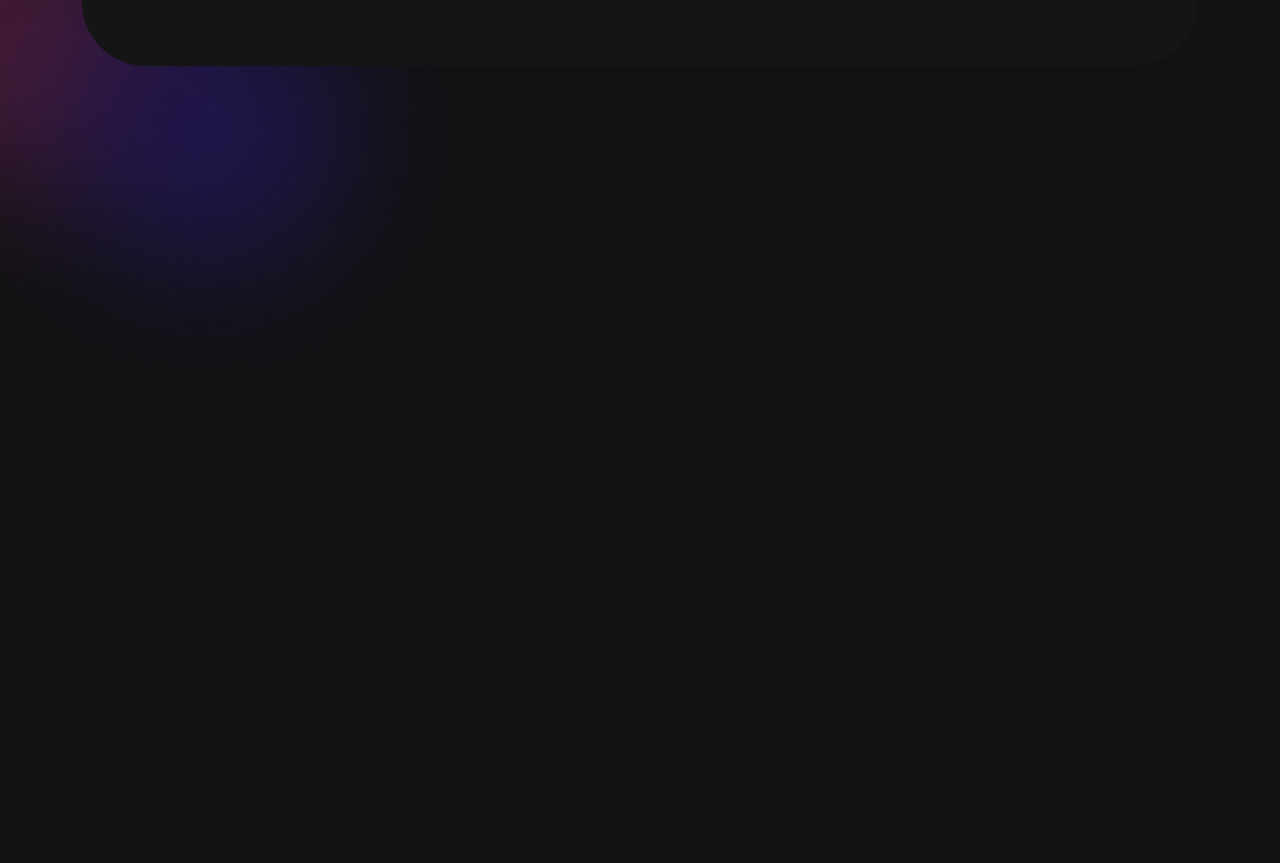
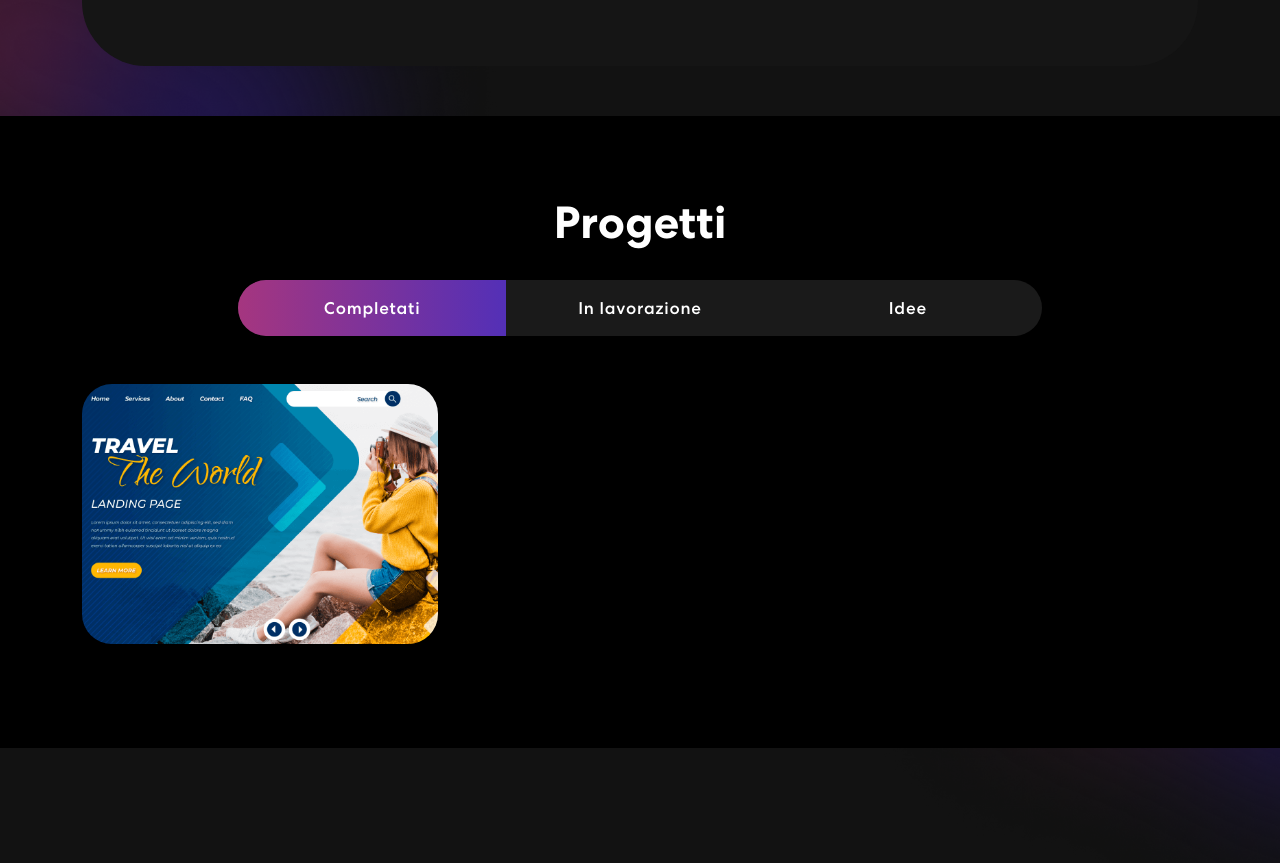
Before and after one commit to Paolo95/Portfolio_site, a React (Create React App) app: page / in a window 1280 px wide. Shown: the part 1187-2050 px from the top of the page. Before the commit the page ends 1623 px from the top, so only its background shows below. Built offline with nearby package versions, Linux system fonts and the light colour scheme.

Commit message:
Projects section done

```diff
--- a/src/App.css
+++ b/src/App.css
@@ -346,3 +346,129 @@
   width: 40%;
   z-index: -4;
 }
+
+/************ Projects Css ************/
+.project {
+  padding: 80px 0;
+  position: relative;
+  background-color: black;
+}
+.project h2 {
+	font-size: 45px;
+	font-weight: 700;
+  text-align: center;
+}
+.project p {
+  color: #B8B8B8;
+  font-size: 18px;
+  letter-spacing: 0.8px;
+  line-height: 1.5em;
+  margin: 14px auto 30px auto;
+  text-align: center;
+  width: 56%;
+}
+.project .nav.nav-pills {
+  width: 72%;
+  margin: 0 auto;
+  border-radius: 50px;
+  background-color: rgb(255 255 255 / 10%);
+  overflow: hidden;
+}
+.project .nav.nav-pills .nav-item {
+  width: 33.33333%;
+}
+.project .nav.nav-pills .nav-link {
+  background-color: transparent;
+  border-radius: 0;
+  padding: 17px 0;
+  color: #fff;
+  width: 100%;
+  font-size: 17px;
+  letter-spacing: 0.8px;
+  font-weight: 500;
+  position: relative;
+  transition: 0.3s ease-in-out;
+  text-align: center;
+  z-index: 0;
+}
+.project .nav.nav-pills .nav-link::before {
+    content: "";
+    position: absolute;
+    width: 0;
+    height: 100%;
+    background: linear-gradient(90.21deg, #AA367C -5.91%, #4A2FBD 111.58%);
+    top: 0;
+    left: 0;
+    z-index: -1;
+    transition: 0.3s ease-in-out;
+}
+.project .nav.nav-pills .nav-link.active::before {
+    width: 100% !important;
+}
+.project .nav .nav-pills .nav-link.active {
+    border: 1px solid rgba(255, 255, 255, 1);
+}
+.nav-link#projects-tabs-tab-first {
+  border: 1px solid rgba(255, 255, 255, 0.5);
+  border-radius: 55px 0px 0px 55px;
+}
+.nav-link#projects-tabs-tab-second {
+  border-top: 1px solid rgba(255, 255, 255, 0.5);
+  border-bottom: 1px solid rgba(255, 255, 255, 0.5);
+}
+.nav-link#projects-tabs-tab-third {
+  border: 1px solid rgba(255, 255, 255, 0.5);
+  border-radius: 0 55px 55px 0;
+}
+.proj-imgbx {
+  position: relative;
+  border-radius: 30px;
+  overflow: hidden;
+  margin-bottom: 24px;
+}
+.proj-imgbx::before {
+  content: "";
+  background: linear-gradient(90.21deg, #AA367C -5.91%, #4A2FBD 111.58%);
+  opacity: 0.85;
+  position: absolute;
+  width: 100%;
+  height: 0;
+  transition: 0.4s ease-in-out;
+}
+.proj-imgbx:hover::before {
+  height: 100%;
+}
+.proj-txtx {
+  position: absolute;
+  text-align: center;
+  top: 65%;
+  left: 50%;
+  transform: translate(-50%, -50%);
+  transition: 0.5s ease-in-out;
+  opacity: 0;
+  width: 100%;
+}
+.proj-imgbx:hover .proj-txtx {
+  top: 50%;
+  opacity: 1;
+}
+.proj-txtx h4 {
+  font-size: 30px;
+  font-weight: 700;
+  letter-spacing: 0.8px;
+  line-height: 1.1em;
+}
+.proj-txtx span {
+  font-style: italic;
+  font-weight: 400;
+  font-size: 15px;
+  letter-spacing: 0.8px;
+}
+.background-image-right {
+  top: 20%;
+  position: absolute;
+  bottom: 0;
+  width: 35%;
+  right: 0;
+  z-index: -4;
+}
--- a/src/App.js
+++ b/src/App.js
@@ -1,8 +1,9 @@
 import './App.css';
-import { NavBar } from "./components/NavBar";
+import { NavBar } from "./components/NavBar"
 import { Banner } from './components/Banner'
 import { Skills } from './components/Skills'
-import 'bootstrap/dist/css/bootstrap.min.css';
+import { Projects } from './components/Projects'
+import 'bootstrap/dist/css/bootstrap.min.css'
 
 
 function App() {
@@ -11,6 +12,7 @@
       <NavBar />
       <Banner />
       <Skills />
+      <Projects />
     </div>
   );
 }
--- a/src/components/NavBar.js
+++ b/src/components/NavBar.js
@@ -46,7 +46,7 @@
                 <Nav.Link href="#home" className={activeLink === 'home' ? 'active navbar-link' : "navbar-link"}
                                 onClick={() => onUpdateActiveLink('home')}>Home</Nav.Link>
                 <Nav.Link href="#skills" className={activeLink === 'skills' ? 'active navbar-link' : "navbar-link"}
-                                onClick={() => onUpdateActiveLink('skills')}>Skills</Nav.Link>
+                                onClick={() => onUpdateActiveLink('skills')}>Competenze</Nav.Link>
                 <Nav.Link href="#projects" className={activeLink === 'projects' ? 'active navbar-link' : "navbar-link"}
                                 onClick={() => onUpdateActiveLink('projects')}>Progetti</Nav.Link>
             </Nav>
--- /dev/null
+++ b/src/components/ProjectCard.js
@@ -0,0 +1,15 @@
+import { Col } from "react-bootstrap"
+
+export const ProjectCard = ({title, description, imgUrl}) => {
+    return(
+        <Col sm={6} md={4}>
+            <div className="proj-imgbx">
+                <img src={imgUrl} alt='imgUrl'></img>
+                <div className="proj-txtx">
+                    <h4>{title}</h4>
+                    <span>{description}</span>
+                </div>
+            </div>
+        </Col>
+    )
+}
--- /dev/null
+++ b/src/components/Projects.js
@@ -0,0 +1,99 @@
+import { Col, Container, Nav, Row, Tab } from "react-bootstrap"
+import { ProjectCard } from "./ProjectCard"
+import projImg1 from "../assets/img/project-img1.png"
+import projImg2 from "../assets/img/project-img2.png"
+import projImg3 from "../assets/img/project-img3.png"
+import colorSharp2 from "../assets/img/color-sharp2.png"
+
+
+export const Projects = () =>{
+
+    const projectsWip = [
+        {
+            title: "MrTecno.it",
+            description: "Sito E-Commerce scritto utilizzando lo stack MERN",
+            imgUrl: projImg1,
+        },
+        {
+            title: "Social Media App per la condivisione di musica inedita",
+            description: "App scritta in React Native per condividere canzoni inedite",
+            imgUrl: projImg2,
+        },
+        {
+            title: "Trace Tech - App Unity AR",
+            description: "App in unity per il riconoscimento di bottiglie e visualizzazione di dati di tracciamento in tempo reale",
+            imgUrl: projImg3,
+        },
+    ]
+
+    const projectsDone = [
+        {
+            title: "Tafkaplayer.it",
+            description: "Web player a singola riproduzione",
+            imgUrl: projImg1,
+        },
+    ]
+
+    return(
+
+        <section className="project" id="projects">
+            <Container>
+                <Row>
+                    <Col>
+                        <h2>Progetti</h2>
+                        <p></p>
+                        <Tab.Container id="project-tabs" defaultActiveKey="first">
+                            <Nav variant="pills" className="nav-pills mb-5 justift-content-center align-items-center" id="pills-tab">
+                                <Nav.Item>
+                                    <Nav.Link eventKey="first">Completati</Nav.Link>
+                                </Nav.Item>
+                                <Nav.Item>
+                                    <Nav.Link eventKey="second">In lavorazione</Nav.Link>
+                                </Nav.Item>
+                                <Nav.Item>
+                                    <Nav.Link eventKey="third">Idee</Nav.Link>
+                                </Nav.Item>
+                            </Nav>
+                            <Tab.Content>
+                                <Tab.Pane eventKey="first">
+                                    <Row>
+                                        {
+                                            projectsDone.map((project, index) => {
+                                                return(
+                                                    <ProjectCard
+                                                        key={index}
+                                                        {...project}
+                                                        />
+                                                )
+                                            })
+                                        }
+                                    </Row>
+                                </Tab.Pane>
+                                <Tab.Pane eventKey="second">
+                                    <Row>
+                                        {
+                                            projectsWip.map((project, index) => {
+                                                return(
+                                                    <ProjectCard
+                                                        key={index}
+                                                        {...project}
+                                                        />
+                                                )
+                                            })
+                                        }
+                                    </Row>
+                                </Tab.Pane>
+                                <Tab.Pane eventKey="third">
+                                    <Row>
+                                        <p>Hai un'idea da realizzare? Contattami!</p>
+                                    </Row>
+                                </Tab.Pane>
+                            </Tab.Content>
+                        </Tab.Container>
+                    </Col>
+                </Row>
+            </Container>
+            <img className="background-image-right" src={colorSharp2} alt='background-right'></img>
+        </section>
+    )
+}
--- a/src/components/Skills.js
+++ b/src/components/Skills.js
@@ -35,7 +35,7 @@
                     <Col>
                         <div className="skill-bx">
                             <h2>
-                                Skills
+                                Competenze
                             </h2>
                             <p>I progetti che sviluppo sono:</p>
                             <Carousel responsive={responsive} infinite={true} className='skills-slider'>
```
